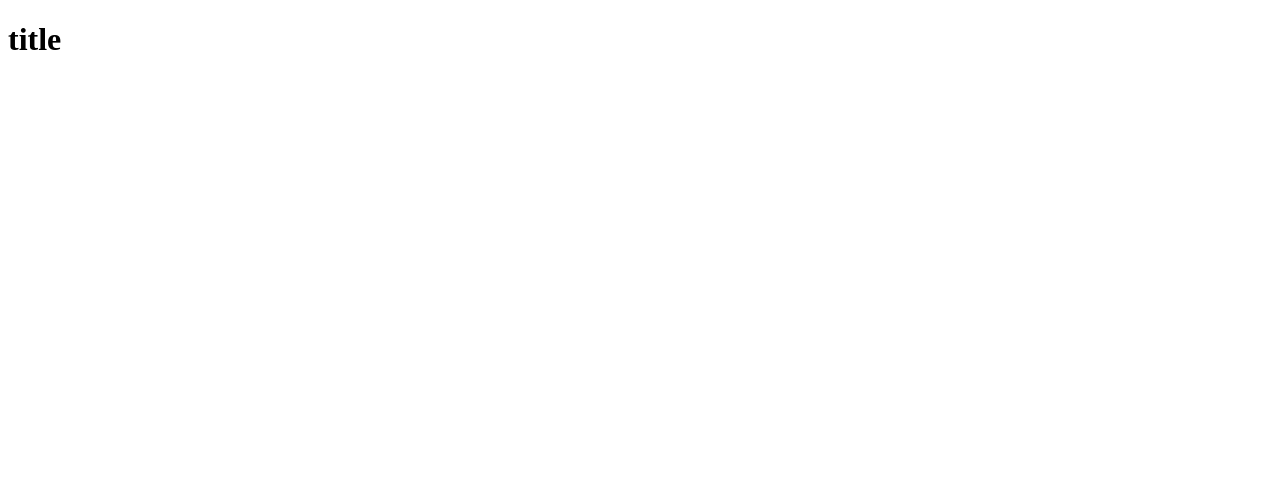
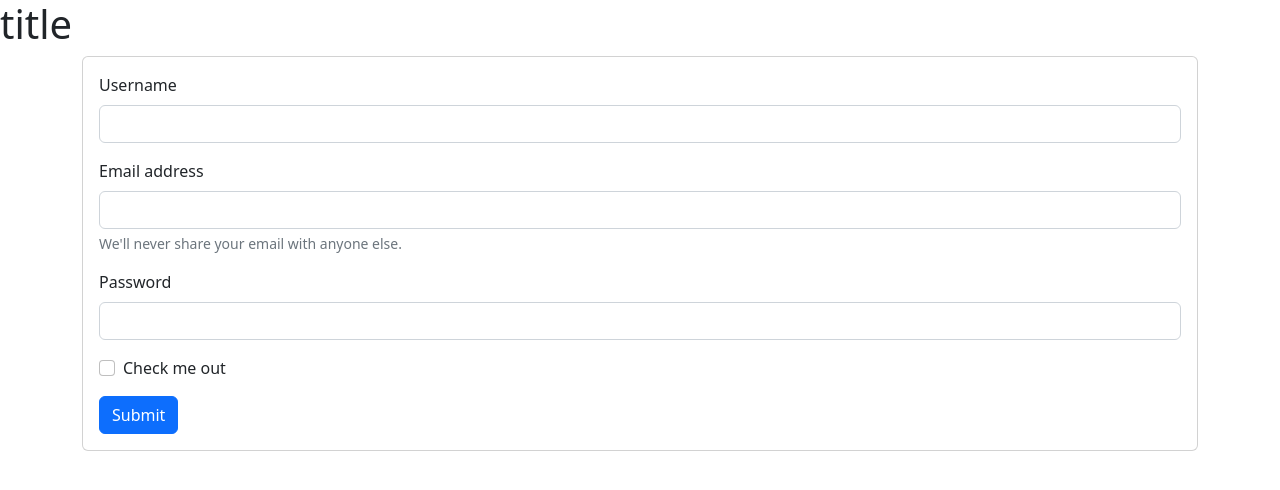
Before and after one commit to jitendrakumar0/my-app, an Angular app: page / in a window 1280 px wide. Shown: the top 490 px of the page. Built offline with nearby package versions, Linux system fonts and the light colour scheme.

Commit message:
#22 Basic Form

```diff
--- a/src/app/app.component.html
+++ b/src/app/app.component.html
@@ -1,2 +1,33 @@
 <h1>{{title}}</h1>
 <router-outlet></router-outlet>
+
+<div class="container">
+    <div class="row">
+        <div class="col-12">
+            <div class="card">
+                <div class="card-body">
+                    <form #basicForm="ngForm" (ngSubmit)="getData(basicForm.value)">
+                        <div class="mb-3">
+                          <label for="username" class="form-label">Username</label>
+                          <input type="text" ngModel class="form-control" id="username" name="username">
+                        </div>
+                        <div class="mb-3">
+                          <label for="email" class="form-label">Email address</label>
+                          <input type="email" ngModel class="form-control" id="email" name="email" aria-describedby="emailHelp">
+                          <div id="emailHelp" class="form-text">We'll never share your email with anyone else.</div>
+                        </div>
+                        <div class="mb-3">
+                          <label for="password" class="form-label">Password</label>
+                          <input type="password" ngModel class="form-control" id="password" name="password">
+                        </div>
+                        <div class="mb-3 form-check">
+                          <input type="checkbox" class="form-check-input" id="exampleCheck1">
+                          <label class="form-check-label" for="exampleCheck1">Check me out</label>
+                        </div>
+                        <button class="btn btn-primary">Submit</button>
+                      </form>
+                </div>
+            </div>
+        </div>
+    </div>
+</div>
--- a/src/app/app.component.ts
+++ b/src/app/app.component.ts
@@ -1,4 +1,5 @@
 import { Component } from '@angular/core';
+import {NgForm} from '@angular/forms'
 
 @Component({
   selector: 'app-root',
@@ -7,4 +8,8 @@
 })
 export class AppComponent {
   title = 'title';
+  data:any = '';
+  getData(data:NgForm) {
+    console.warn(data);
+  }
 }
--- a/src/app/app.module.ts
+++ b/src/app/app.module.ts
@@ -1,4 +1,5 @@
 import { NgModule } from '@angular/core';
+import { FormsModule } from '@angular/forms';
 import { BrowserModule } from '@angular/platform-browser';
 
 import { AppRoutingModule } from './app-routing.module';
@@ -10,7 +11,8 @@
   ],
   imports: [
     BrowserModule,
-    AppRoutingModule
+    AppRoutingModule,
+    FormsModule
   ],
   providers: [],
   bootstrap: [AppComponent]
--- a/src/index.html
+++ b/src/index.html
@@ -6,8 +6,10 @@
   <base href="/">
   <meta name="viewport" content="width=device-width, initial-scale=1">
   <link rel="icon" type="image/x-icon" href="favicon.ico">
+  <link href="https://cdn.jsdelivr.net/npm/bootstrap@5.2.1/dist/css/bootstrap.min.css" rel="stylesheet" integrity="sha384-iYQeCzEYFbKjA/T2uDLTpkwGzCiq6soy8tYaI1GyVh/UjpbCx/TYkiZhlZB6+fzT" crossorigin="anonymous">
 </head>
 <body>
   <app-root></app-root>
+  <script src="https://cdn.jsdelivr.net/npm/bootstrap@5.2.1/dist/js/bootstrap.bundle.min.js" integrity="sha384-u1OknCvxWvY5kfmNBILK2hRnQC3Pr17a+RTT6rIHI7NnikvbZlHgTPOOmMi466C8" crossorigin="anonymous"></script>
 </body>
 </html>
```
